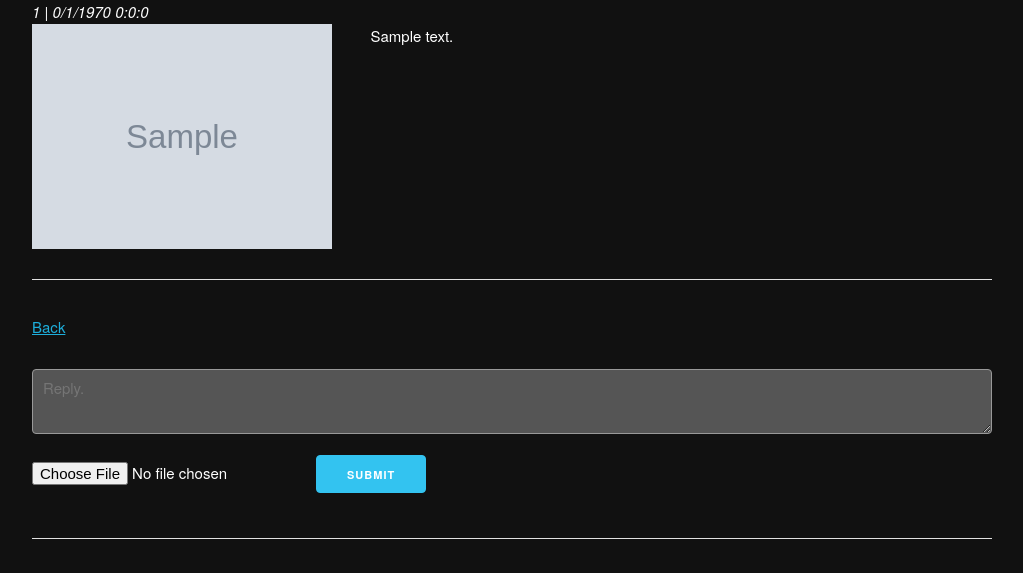
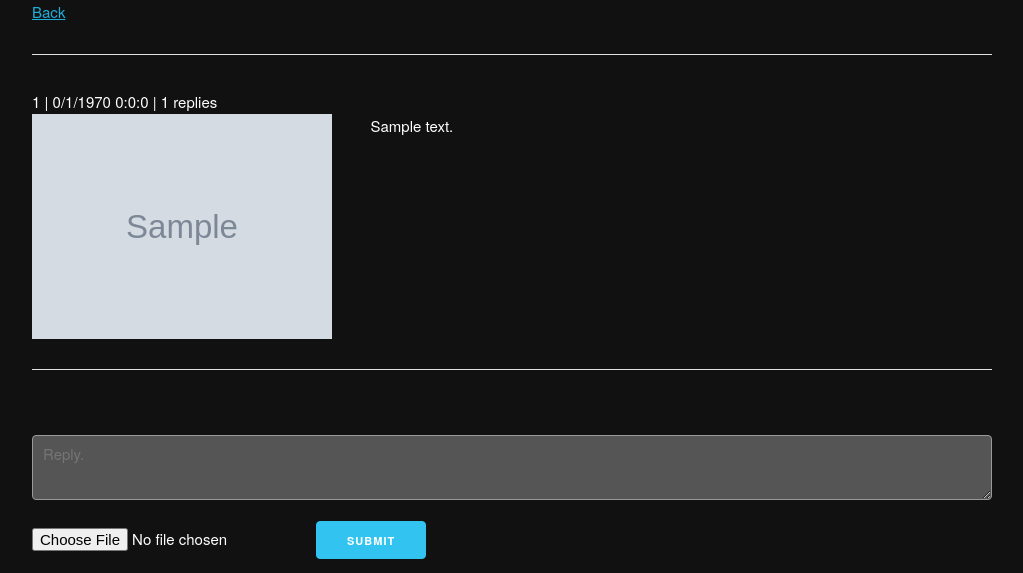
Before and after one commit to LycaonIsAWolf/infinite-images, a Node server app: page /posts/1 in a window 1280 px wide. Shown: the top 573 px of the page, without its empty margins (128-1151 px from the left). Run offline with Node 20, Linux system fonts and the light colour scheme; tables that the repository leaves empty hold one stand-in row (values such as "Sample post"); grey boxes marked "Sample" are stand-in pictures; data that the repository does not hold is empty; some libraries are stand-ins or nearby versions.

Commit message:
added reply counter

```diff
--- a/controllers/db.js
+++ b/controllers/db.js
@@ -4,23 +4,13 @@ var db = new sqlite3.Database(':memory:');
 module.exports = {
 	initialize: function(){
 		db.serialize(function(){
-			db.run("CREATE TABLE posts (id CHAR(10) PRIMARY KEY NOT NULL, time INT NOT NULL, image TEXT, body TEXT NOT NULL, reply_to TEXT, replies TEXT)");
-		});
-	},
-
-	add_post: function(post, callback){
-		db.serialize(function(){
-			var statement = db.prepare("INSERT INTO posts VALUES (?, ?, ?, ?, ?, ?)");
-			var replies = [];
-			statement.run(post.id, post.time, post.image, post.body, post.reply_to, JSON.stringify(replies), function(err){
-				callback(err);
-			});
+			db.run("CREATE TABLE posts (id CHAR(10) PRIMARY KEY NOT NULL, time INT NOT NULL, image TEXT, body TEXT NOT NULL, reply_to TEXT, replies INT)");
 		});
 	},
 
 	get_post: function(id, callback){
 		db.serialize(function(){
-			db.get("SELECT * FROM posts WHERE ID = ?", id, function(err, row){
+			db.get("SELECT * FROM posts WHERE id = ?", id, function(err, row){
 				callback(row, err);
 			});
 		});
@@ -28,28 +18,35 @@ module.exports = {
 
 	get_posts: function(callback){
 		db.serialize(function(){
-			db.all("SELECT * FROM posts", function(err, rows){
-				var posts = [];
-				for(var i = 0; i < rows.length; i++){
-					if(rows[i].reply_to == ""){
-						posts.push(rows[i]);
-					}
-				}
-				callback(posts, err);
+			db.all("SELECT * FROM posts WHERE reply_to = ''", function(err, rows){
+				callback(rows, err);
 			});
 		})
 	},
 
 	get_replies: function(id, callback){
-		db.all("SELECT * FROM posts", function(err, rows){
-			var replies = [];
-			for(var i = 0; i < rows.length; i++){
-				if(rows[i].reply_to == id){
-					replies.push(rows[i]);
+		db.all("SELECT * FROM posts WHERE reply_to = ?", id, function(err, rows){
+			callback(rows, err);
+		});
+	},
+
+	add_post: function(post, callback){
+		db.serialize(function(){
+			var statement = db.prepare("INSERT INTO posts VALUES (?, ?, ?, ?, ?, ?)");
+			statement.run(post.id, post.time, post.image, post.body, post.reply_to, post.replies, function(err){
+				if(post.reply_to != ""){
+					db.get("SELECT * FROM posts WHERE id = ?", post.reply_to, function(err, row){
+						console.log("replying to " + post.reply_to + " " + row);
+						db.run("UPDATE posts SET replies = ? WHERE id = ?", row.replies + 1, post.reply_to, function(err){
+							callback(err);
+						});
+					});
 				}
-			}
-			callback(replies, err);
+				else{
+					callback(err);
+				}
+			});
 		});
-	}
+	},
 
 }
--- a/controllers/post.js
+++ b/controllers/post.js
@@ -4,6 +4,7 @@ var Post = function(body, image, reply_to){
 	this.body = body;
 	this.image = image;
 	this.reply_to = reply_to != undefined ? reply_to : "";
+	this.replies = 0;
 }
 
 var idChars = 'abcdefghijklmnopqrstuvwxyzABCDEFGHIJKLMNOPQURSTUVWXYZ12345678';
--- a/static/css/style.css
+++ b/static/css/style.css
@@ -24,7 +24,7 @@ textarea{
 }
 
 .post-id{
-	font-style: italic;
+	font-style: bold;
 }
 
 .post-form{
--- a/views/index.pug
+++ b/views/index.pug
@@ -14,11 +14,10 @@ block content
 		div(class="row post" id=post.id)
 			- var time = new Date(post.time);
 			- var id = post.id;
-			a(class="post-id" href="/posts/"+post.id) #{id} | #{time.getMonth()}/#{time.getDate()}/#{time.getFullYear()} #{time.getHours()}:#{time.getMinutes()}:#{time.getSeconds()}
+			a(class="post-id" href="/posts/"+post.id) #{id} | #{time.getMonth()}/#{time.getDate()}/#{time.getFullYear()} #{time.getHours()}:#{time.getMinutes()}:#{time.getSeconds()} | #{post.replies} replies
 			div
 				if post.image != ""
 					img(class="post-image seven columns" src="/uploads/"+post.image)
 				span(class="post-body seven columns")=post.body
 
-
 		hr
--- a/views/post.pug
+++ b/views/post.pug
@@ -1,10 +1,17 @@
 extends layout.pug
 
 block content
+	if post.reply_to == ""
+		a(href="/") Back
+	else
+		a(href="/posts/" + post.reply_to) Back
+
+	hr
+
 	div(class="row post" id=post.id)
 		- var time = new Date(post.time);
 		- var id = post.id;
-		span(class="post-id") #{id} | #{time.getMonth()}/#{time.getDate()}/#{time.getFullYear()} #{time.getHours()}:#{time.getMinutes()}:#{time.getSeconds()}
+		span(class="post-id") #{id} | #{time.getMonth()}/#{time.getDate()}/#{time.getFullYear()} #{time.getHours()}:#{time.getMinutes()}:#{time.getSeconds()} | #{post.replies} replies
 		div
 			if post.image != ""
 				img(class="post-image seven columns" src="/uploads/"+post.image)
@@ -12,13 +19,11 @@ block content
 
 	hr
 
-	a(href="/") Back
-
 	each post in replies
 		div(class="row post" id=post.id)
 			- var time = new Date(post.time);
 			- var id = post.id;
-			a(class="post-id" href="/posts/"+post.id) #{id} | #{time.getMonth()}/#{time.getDate()}/#{time.getFullYear()} #{time.getHours()}:#{time.getMinutes()}:#{time.getSeconds()}
+			a(class="post-id" href="/posts/"+post.id) #{id} | #{time.getMonth()}/#{time.getDate()}/#{time.getFullYear()} #{time.getHours()}:#{time.getMinutes()}:#{time.getSeconds()} | #{post.replies} replies
 			div
 				if post.image != ""
 					img(class="post-image seven columns" src="/uploads/"+post.image)
```
